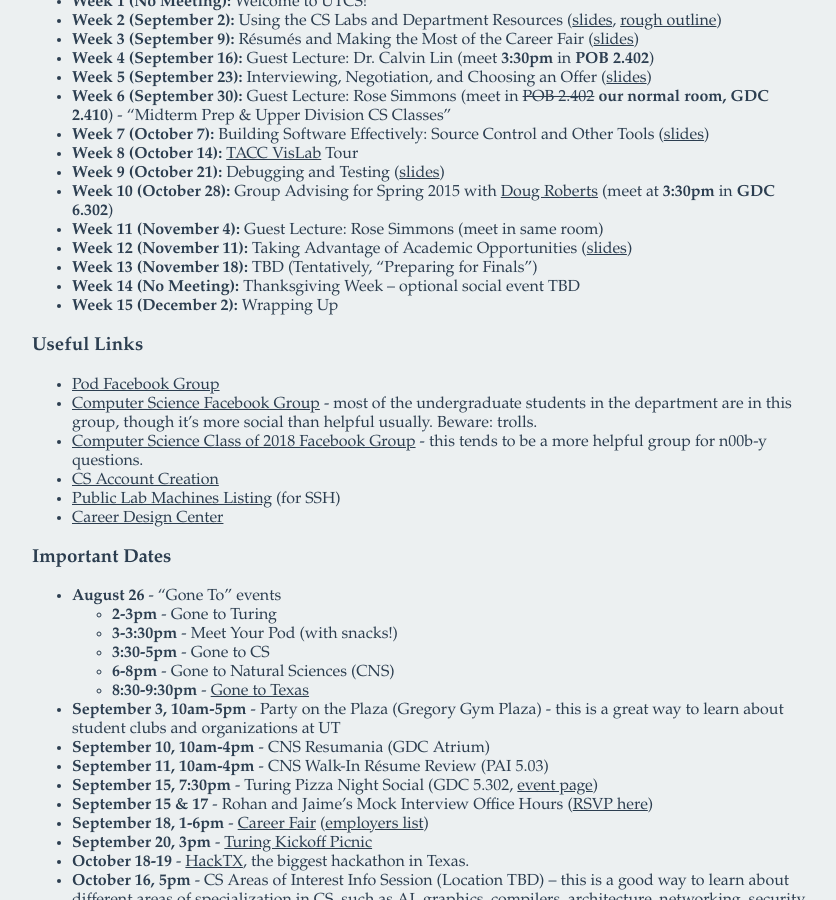
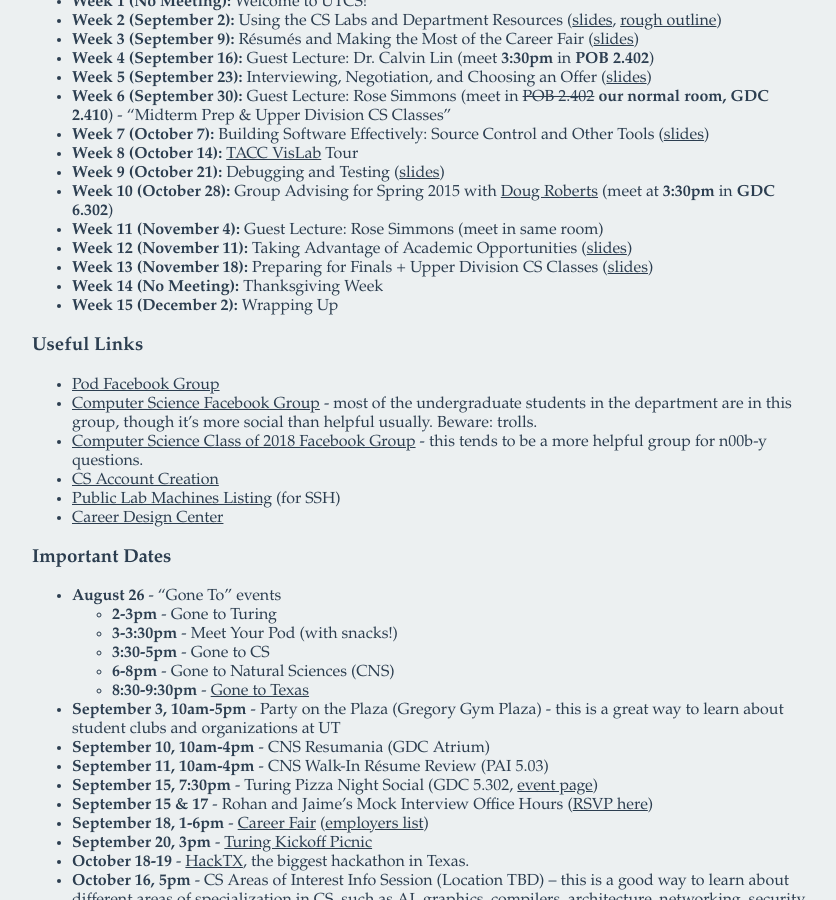
Before and after one commit to mattbroussard/mattbroussard.github.io, a Jekyll site: the page built from teaching/fall2014/pod/index.md, in a window 1280 px wide and 900 px high, scrolled down 645 px. Shown: the whole window, without its empty margins (218-1054 px from the left). Built offline with Jekyll 4.4.1, drawn with Linux system fonts in a browser that asks for light colours; nearby versions of some CDN libraries; comment, search, counter and statistics services are not loaded.

Commit message:
added finals prep slides

```diff
--- a/teaching/fall2014/pod/index.md
+++ b/teaching/fall2014/pod/index.md
@@ -57,8 +57,8 @@
 - **Week 10 (October 28):** Group Advising for Spring 2015 with [Doug Roberts](mailto:doug.roberts@austin.utexas.edu) (meet at **3:30pm** in **GDC 6.302**)
 - **Week 11 (November 4):** Guest Lecture: Rose Simmons (meet in same room) <!-- Taking Advantage of Academic Opportunities -->
 - **Week 12 (November 11):** Taking Advantage of Academic Opportunities ([slides](https://docs.google.com/presentation/d/1-P5xOamOgp7c3zZXYenax7tDe7ukc8qYuoDH6hZFwyA/edit?usp=sharing))
-- **Week 13 (November 18):** TBD (Tentatively, "Preparing for Finals")
-- **Week 14 (No Meeting):** Thanksgiving Week -- optional social event TBD
+- **Week 13 (November 18):** Preparing for Finals + Upper Division CS Classes ([slides](https://docs.google.com/a/utexas.edu/presentation/d/1_Dxy9AMBsUEQHsBdg5gHZaVUHVsWj0LQdbSo_CwyHNQ/edit?usp=sharing))
+- **Week 14 (No Meeting):** Thanksgiving Week
 - **Week 15 (December 2):** Wrapping Up
 
 ### Useful Links
```
